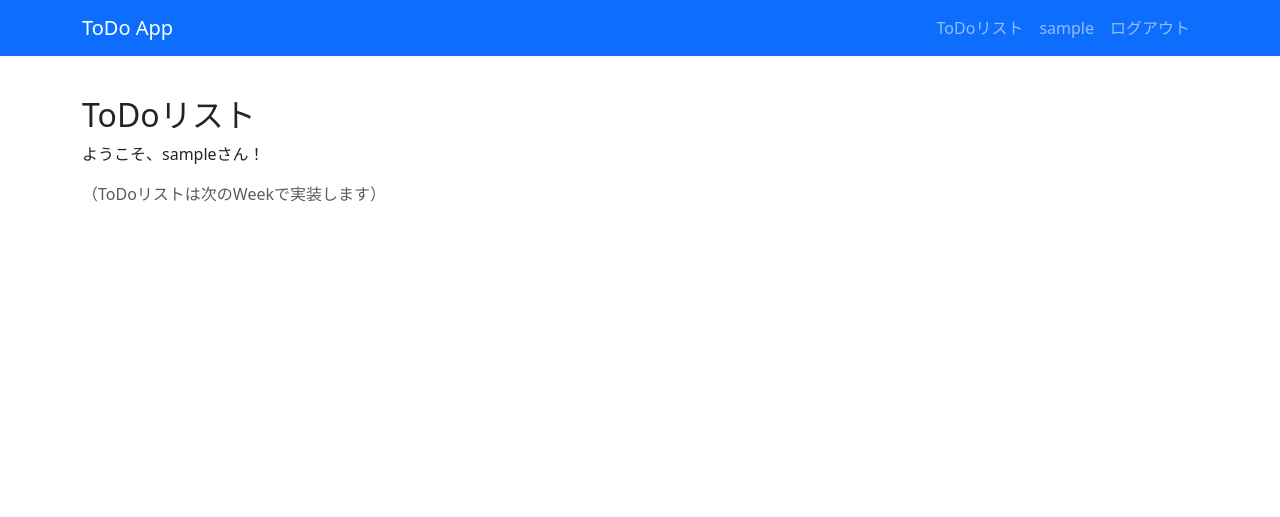
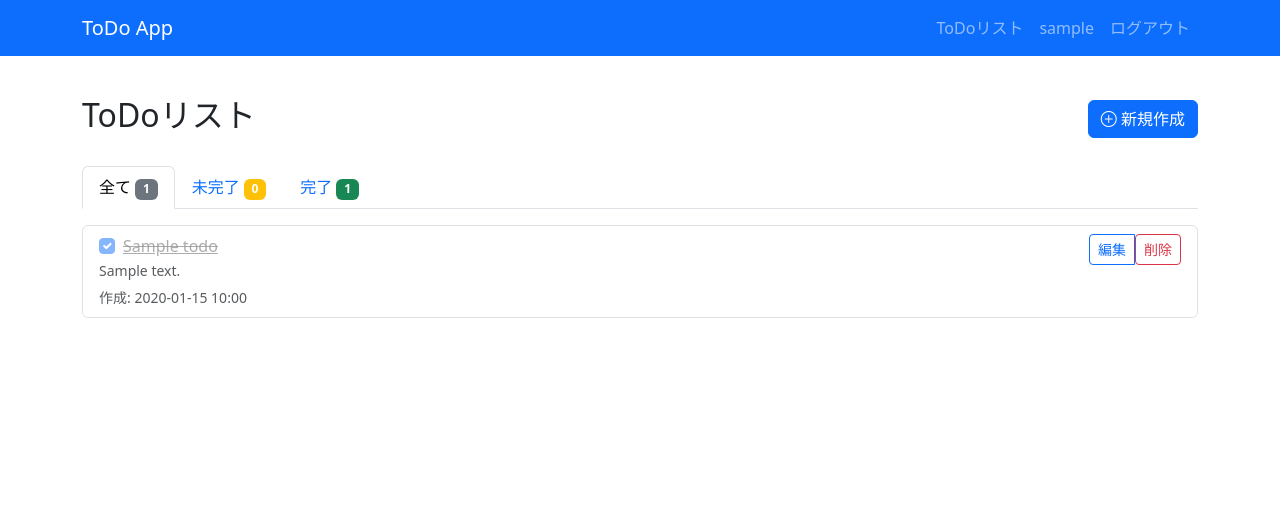
Before and after one commit to jun-learning/flask-todo-mysql, a Flask app: page /todos/ in a window 1280 px wide. Shown: the top 517 px of the page. Run offline with Flask 3, Linux system fonts and the light colour scheme; a user stored in the database is signed in; tables that the repository leaves empty hold one stand-in row (values such as "Sample post"); some libraries are stand-ins or nearby versions.

Commit message:
feat: Implement todo list and create functionality

```diff
--- a/app/blueprints/todos.py
+++ b/app/blueprints/todos.py
@@ -1,16 +1,111 @@
 '''
 Todos Blueprint
 '''
-from flask import Blueprint, render_template
-from flask_login import login_required, current_user
-# login_required: 未ログインユーザーをログインページへリダイレクトするデコレータ
-# current_user: 現在ログイン中のユーザーオブジェクト
+from flask import Blueprint, render_template, redirect, url_for, flash, request, abort
+from flask_login import login_required, current_user  # ログイン状態の管理
+from app import db
+from app.models.todo import Todo
+from app.forms.todo_forms import TodoForm, TodoToggleForm
 
 todos_bp = Blueprint('todos', __name__)
 
 
 @todos_bp.route('/')
-@login_required  # ログインしていないと /auth/login へリダイレクト
+@login_required  # 未ログインなら自動的にログインページへリダイレクト
 def index():
-    '''ToDoリスト（Week 3 で詳細実装予定）'''
-    return render_template('todos/list.html')
+    '''ToDoリスト'''
+    # URL クエリパラメータからフィルタータイプを取得（?filter=active 等）
+    # デフォルトは 'all'（全件表示）
+    filter_type = request.args.get('filter', 'all')
+
+    # ToDoリスト取得（現在ログイン中のユーザーの ToDo のみ）
+    todos = Todo.get_user_todos(current_user.id, filter_type)
+
+    # フィルタータブのカウントバッジ用に各件数を取得
+    counts = {
+        'all': Todo.count_user_todos(current_user.id, 'all'),
+        'active': Todo.count_user_todos(current_user.id, 'active'),
+        'completed': Todo.count_user_todos(current_user.id, 'completed')
+    }
+
+    # 完了切り替えフォーム（CSRF トークン生成のために作成）
+    toggle_form = TodoToggleForm()
+
+    return render_template(
+        'todos/list.html',
+        todos=todos,
+        filter_type=filter_type,
+        counts=counts,
+        toggle_form=toggle_form
+    )
+
+
+@todos_bp.route('/new', methods=['GET', 'POST'])
+@login_required
+def new():
+    '''ToDo新規作成'''
+    form = TodoForm()
+
+    if form.validate_on_submit():
+        # バリデーション通過 → フォームデータから ToDo を作成
+        todo = Todo(
+            title=form.title.data,
+            description=form.description.data,
+            user_id=current_user.id  # 現在のログインユーザーに紐づける
+        )
+
+        try:
+            db.session.add(todo)    # セッションに追加（まだ DB には書かれない）
+            db.session.commit()     # DB に確定書き込み
+
+            flash('ToDoを作成しました。', 'success')
+            # PRG パターン: 作成後は一覧ページにリダイレクト（リロードで二重作成を防ぐ）
+            return redirect(url_for('todos.index'))
+
+        except Exception as e:
+            db.session.rollback()   # 失敗したらセッションを元に戻す
+            flash('ToDoの作成に失敗しました。', 'error')
+
+    # GET リクエストまたはバリデーション失敗時: フォームを表示
+    return render_template('todos/new.html', form=form)
+
+
+@todos_bp.route('/<int:id>')
+@login_required
+def show(id):
+    '''ToDo詳細'''
+    # get_or_404: id のレコードが存在しなければ 404 エラーを返す
+    todo = Todo.query.get_or_404(id)
+
+    # 所有者チェック: 他人の ToDo にアクセスしようとしたら 403 エラー
+    if todo.user_id != current_user.id:
+        abort(403)
+
+    return render_template('todos/detail.html', todo=todo)
+
+
+@todos_bp.route('/<int:id>/edit', methods=['GET', 'POST'])
+@login_required
+def edit(id):
+    '''ToDo編集'''
+    # 実装は後で
+    flash('編集機能は次のステップで実装します', 'info')
+    return redirect(url_for('todos.index'))
+
+
+@todos_bp.route('/<int:id>/delete', methods=['POST'])
+@login_required
+def delete(id):
+    '''ToDo削除'''
+    # 実装は後で
+    flash('削除機能は次のステップで実装します', 'info')
+    return redirect(url_for('todos.index'))
+
+
+@todos_bp.route('/<int:id>/toggle', methods=['POST'])
+@login_required
+def toggle(id):
+    '''完了/未完了切り替え'''
+    # 実装は後で
+    flash('切り替え機能は次のステップで実装します', 'info')
+    return redirect(url_for('todos.index'))
--- a/app/forms/__init__.py
+++ b/app/forms/__init__.py
@@ -1,6 +1,7 @@
 '''
 Forms Package
 '''
-from app.forms.auth_forms import SignupForm, LoginForm  # 外部から直接 import できるようにエクスポート
+from app.forms.auth_forms import SignupForm, LoginForm
+from app.forms.todo_forms import TodoForm, TodoToggleForm
 
-__all__ = ['SignupForm', 'LoginForm']
+__all__ = ['SignupForm', 'LoginForm', 'TodoForm', 'TodoToggleForm']
--- /dev/null
+++ b/app/forms/todo_forms.py
@@ -0,0 +1,34 @@
+'''
+Todo Forms
+'''
+from flask_wtf import FlaskForm
+from wtforms import StringField, TextAreaField, SubmitField
+from wtforms.validators import DataRequired, Length
+
+
+class TodoForm(FlaskForm):
+    '''ToDo作成・編集フォーム'''
+
+    title = StringField(
+        'タイトル',
+        validators=[
+            DataRequired(message='タイトルは必須です'),           # 空欄を禁止
+            Length(min=1, max=100, message='タイトルは1〜100文字で入力してください')
+        ]
+    )
+
+    description = TextAreaField(
+        '説明',
+        validators=[
+            Length(max=500, message='説明は500文字以内で入力してください')
+            # DataRequired がないため、空欄でもOK（任意フィールド）
+        ]
+    )
+
+    submit = SubmitField('保存')
+
+
+class TodoToggleForm(FlaskForm):
+    '''完了/未完了切り替えフォーム（CSRF保護のみ）'''
+    # フィールドは不要だが、FlaskForm を継承することで CSRF トークン検証が自動的に行われる
+    pass
--- a/app/static/css/style.css
+++ b/app/static/css/style.css
@@ -31,3 +31,17 @@ main {
         transform: translateY(0);
     }
 }
+
+/* ToDoリスト */
+.list-group-item {
+    transition: background-color 0.2s;
+}
+
+.list-group-item:hover {
+    background-color: #f8f9fa;
+}
+
+.form-check-input:checked ~ .form-check-label {
+    text-decoration: line-through;
+    color: #6c757d;
+}
--- a/app/templates/todos/list.html
+++ b/app/templates/todos/list.html
@@ -1,14 +1,104 @@
 {% extends 'base.html' %}
+{# base.html を継承（ナビバーやフッターを共通化） #}
 
 {% block title %}ToDoリスト - ToDo App{% endblock %}
 
 {% block content %}
 <div class='row'>
     <div class='col-md-12'>
-        <h2>ToDoリスト</h2>
-        <p>ようこそ、{{ current_user.username }}さん！</p>
-        {# current_user.username でログイン中のユーザー名を表示 #}
-        <p class='text-muted'>（ToDoリストは次のWeekで実装します）</p>
+        <div class='d-flex justify-content-between align-items-center mb-4'>
+            <h2>ToDoリスト</h2>
+            <a href='{{ url_for('todos.new')}}' class='btn btn-primary'>
+                {# url_for で Blueprint 名.関数名 を指定して URL を生成 #}
+                <i class='bi bi-plus-circle'></i> 新規作成
+            </a>
+        </div>
+
+        <!-- フィルタータブ -->
+        <ul class='nav nav-tabs mb-3'>
+            <li class='nav-item'>
+                <a class='nav-link {% if filter_type == 'all'%}active{% endif%}'
+                   href='{{ url_for('todos.index', filter='all')}}'>
+                   {# {% if %} でアクティブなタブに 'active' クラスを付与 #}
+                    全て <span class='badge bg-secondary'>{{ counts.all }}</span>
+                </a>
+            </li>
+            <li class='nav-item'>
+                <a class='nav-link {% if filter_type == 'active'%}active{% endif%}'
+                   href='{{ url_for('todos.index', filter='active')}}'>
+                    未完了 <span class='badge bg-warning'>{{ counts.active }}</span>
+                </a>
+            </li>
+            <li class='nav-item'>
+                <a class='nav-link {% if filter_type == 'completed'%}active{% endif%}'
+                   href='{{ url_for('todos.index', filter='completed')}}'>
+                    完了 <span class='badge bg-success'>{{ counts.completed }}</span>
+                </a>
+            </li>
+        </ul>
+
+        <!-- ToDoリスト -->
+        {% if todos %}
+            <div class='list-group'>
+                {% for todo in todos %}  {# todos リストをループ #}
+                <div class='list-group-item'>
+                    <div class='d-flex w-100 justify-content-between align-items-start'>
+                        <div class='flex-grow-1'>
+                            <div class='form-check'>
+                                <input class='form-check-input' type='checkbox'
+{% if todo.completed%}checked{% endif%}
+{#完了済みなら checked属性を付与 #}
+                                       disabled>
+                                <label class='form-check-label {% if todo.completed %}text-decoration-line-through text-muted{% endif %}'>
+                                    {# 完了済みなら取り消し線スタイルを適用 #}
+                                    <a href='{{ url_for('todos.show', id=todo.id)}}'
+                                       class='{% if todo.completed %}text-muted{% endif %}'>
+                                        {{ todo.title }}
+                                    </a>
+                                </label>
+                            </div>
+                            {% if todo.description %}  {# 説明がある場合のみ表示 #}
+                                <p class='mb-1 text-muted small'>
+                                    {{ todo.description[:100] }}
+                                    {# 100文字を超えた場合は ... で省略 #}
+                                    {% if todo.description|length > 100 %}...{% endif %}
+                                </p>
+                            {% endif %}
+                            <small class='text-muted'>
+                                作成: {{ todo.created_at.strftime('%Y-%m-%d %H:%M') }}
+                                {# strftime で日時を読みやすい形式にフォーマット #}
+                            </small>
+                        </div>
+                        <div class='btn-group' role='group'>
+                            <a href='{{ url_for('todos.edit', id=todo.id)}}'
+                               class='btn btn-sm btn-outline-primary'>編集</a>
+                            <form method='POST' action='{{ url_for('todos.delete', id=todo.id)}}'
+                                  style='display: inline;'>
+                                {{ toggle_form.hidden_tag() }}
+                                {# CSRF トークンを hidden フィールドとして埋め込む #}
+                                <button type='submit' class='btn btn-sm btn-outline-danger'
+                                        onclick='return confirm("本当に削除しますか？")'>削除</button>
+                            </form>
+                        </div>
+                    </div>
+                </div>
+                {% endfor %}
+            </div>
+        {% else %}  {# todos が空の場合（for...else 構文）#}
+            <div class='alert alert-info'>
+                {% if filter_type == 'active' %}
+                    未完了のToDoはありません。
+                {% elif filter_type == 'completed' %}
+                    完了したToDoはありません。
+                {% else %}
+                    ToDoがありません。<a href='{{ url_for('todos.new')}}'>新規作成</a>してください。
+                {% endif %}
+            </div>
+        {% endif %}
     </div>
 </div>
 {% endblock %}
+
+{% block extra_css %}
+<link rel='stylesheet' href='https://cdn.jsdelivr.net/npm/bootstrap-icons@1.11.0/font/bootstrap-icons.css'>
+{% endblock %}
```
Also changed, not shown: app/templates/todos/new.html (added, +51 -0 lines).
